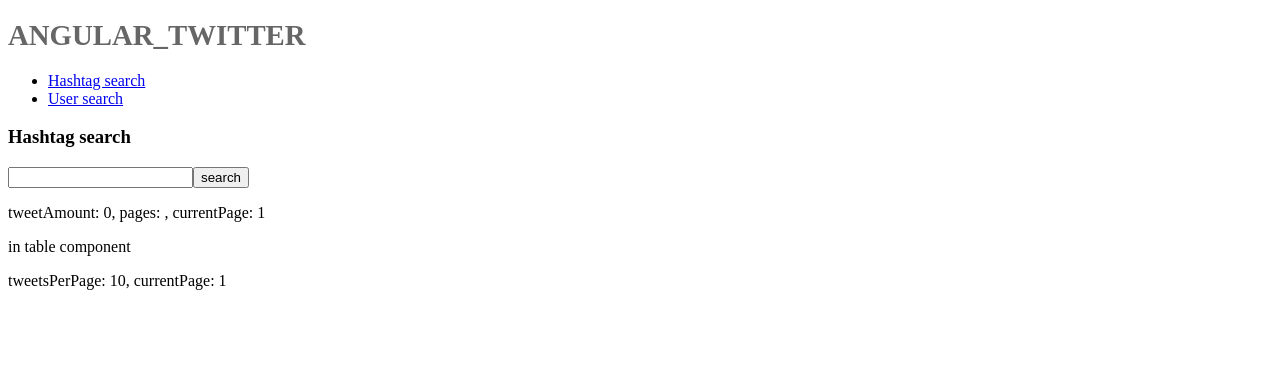
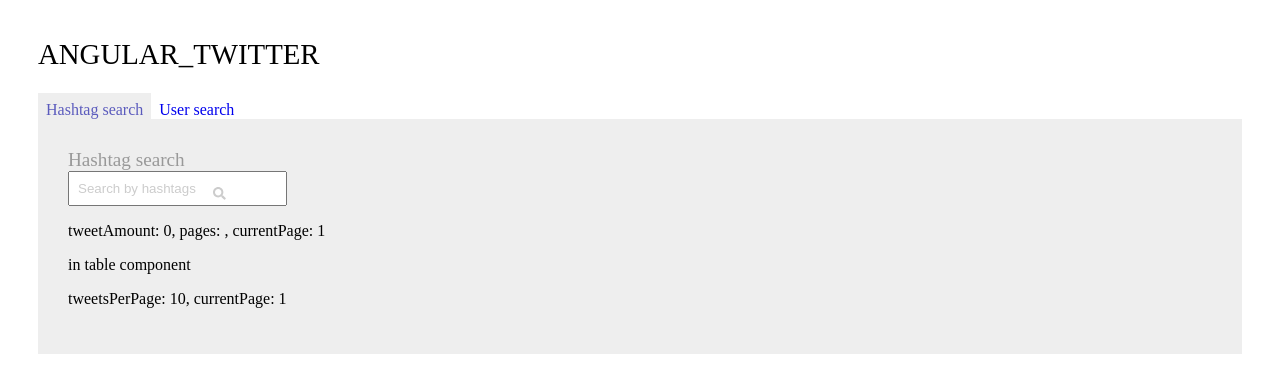
Before and after one commit to yavuzmetinkoc/ngTwitter, an Angular app: page /hashtag_search in a window 1280 px wide. Shown: the top 392 px of the page. Built offline with nearby package versions, Linux system fonts and the light colour scheme.

Commit message:
feat: navigator and search form styling

```diff
--- a/package.json
+++ b/package.json
@@ -20,6 +20,9 @@
     "@angular/platform-browser": "^6.1.0",
     "@angular/platform-browser-dynamic": "^6.1.0",
     "@angular/router": "^6.1.0",
+    "@fortawesome/angular-fontawesome": "^0.2.0",
+    "@fortawesome/fontawesome-svg-core": "^1.2.4",
+    "@fortawesome/free-solid-svg-icons": "^5.3.1",
     "core-js": "^2.5.4",
     "rxjs": "~6.2.0",
     "zone.js": "~0.8.26"
--- a/src/app/app.component.css
+++ b/src/app/app.component.css
@@ -1,13 +1,51 @@
-.font-large {
+html, body, div, span, applet, object, iframe,
+h1, h2, h3, h4, h5, h6, p, blockquote, pre,
+a, abbr, acronym, address, big, cite, code,
+del, dfn, em, img, ins, kbd, q, s, samp,
+small, strike, strong, sub, sup, tt, var,
+b, u, i, center,
+dl, dt, dd, ol, ul, li,
+fieldset, form, label, legend,
+table, caption, tbody, tfoot, thead, tr, th, td,
+article, aside, canvas, details, embed,
+figure, figcaption, footer, header, hgroup,
+menu, nav, output, ruby, section, summary,
+time, mark, audio, video {
+	margin: 0;
+	padding: 0;
+	border: 0;
+	font-size: 100%;
+	font: inherit;
+	vertical-align: baseline;
+}
+/* HTML5 display-role reset for older browsers */
+article, aside, details, figcaption, figure,
+footer, header, hgroup, menu, nav, section {
+	display: block;
+}
+body {
+	line-height: 1;
+}
+ol, ul {
+	list-style: none;
+}
+blockquote, q {
+	quotes: none;
+}
+blockquote:before, blockquote:after,
+q:before, q:after {
+	content: '';
+	content: none;
+}
+table {
+	border-collapse: collapse;
+	border-spacing: 0;
+}
+
+h1 {
   font-size: 1.8em;
 }
 
-.black {
-  color: #000;
+section {
+	padding: 30px;
 }
-.black-lighter {
-  color: #666;
-}
-.black-light {
-  color: #999;
-}
--- a/src/app/app.component.html
+++ b/src/app/app.component.html
@@ -1,5 +1,7 @@
-<h1 class="font-large black-lighter">
-  {{ title }}
-</h1>
-<app-navigator></app-navigator>
-<router-outlet></router-outlet>
+<section id="app">
+  <h1>
+    {{ title }}
+  </h1>
+  <app-navigator></app-navigator>
+  <router-outlet></router-outlet>
+</section>
--- a/src/app/app.module.ts
+++ b/src/app/app.module.ts
@@ -1,6 +1,7 @@
 import { BrowserModule } from '@angular/platform-browser';
 import { NgModule } from '@angular/core';
 import { HttpClientModule } from '@angular/common/http';
+import { FontAwesomeModule } from '@fortawesome/angular-fontawesome';
 
 import { AppRoutingModule } from './app-routing.module';
 import { AppComponent } from './app.component';
@@ -23,7 +24,8 @@
   imports: [
     BrowserModule,
     AppRoutingModule,
-    HttpClientModule
+    HttpClientModule,
+    FontAwesomeModule
   ],
   providers: [
     TweetService,
--- a/src/app/navigator/navigator.component.css
+++ b/src/app/navigator/navigator.component.css
@@ -0,0 +1,19 @@
+ul {
+  margin: 30px 0 0 0;
+  padding: 0;
+}
+
+li {
+  display: inline-block;
+  list-style: none;
+}
+
+a {
+  padding: 8px;
+  text-decoration: none;
+}
+
+.actived {
+  background: #eee;
+  color: rgb(91, 91, 189);
+}
--- a/src/app/navigator/navigator.component.html
+++ b/src/app/navigator/navigator.component.html
@@ -1,7 +1,7 @@
-<nav>
+<nav id="nav">
   <ul>
     <li *ngFor="let nav of navs">
-      <a [routerLink]="[nav.url]">{{ nav.title }}</a>
+      <a [routerLink]="[nav.url]" [ngClass]="{ 'actived': nav.isActived }">{{ nav.title }}</a>
     </li>
   </ul>
 </nav>
--- a/src/app/navigator/navigator.component.ts
+++ b/src/app/navigator/navigator.component.ts
@@ -1,4 +1,6 @@
-import { Component } from '@angular/core';
+import { Component, OnInit } from '@angular/core';
+import { Router, RoutesRecognized } from '@angular/router';
+
 import {
   HASH_TAG_SEARCH,
   USER_SEARCH,
@@ -12,14 +14,34 @@
   styleUrls: ['./navigator.component.css']
 })
 
-export class NavigatorComponent {
+export class NavigatorComponent implements OnInit {
+
+  constructor(private router: Router) { }
   navs = [
     {
       url: HASH_TAG_SEARCH_URL,
-      title: HASH_TAG_SEARCH
+      title: HASH_TAG_SEARCH,
+      isActived: false
     }, {
       url: USER_SEARCH_URL,
-      title: USER_SEARCH
+      title: USER_SEARCH,
+      isActived: false
     }
   ];
+
+  ngOnInit() {
+    this.router.events.subscribe((data) => {
+      if (data instanceof RoutesRecognized) {
+        const { navs } = this;
+        this.navs = navs.map(nav => {
+          if (`/${nav.url}` === data.urlAfterRedirects) {
+            nav.isActived = true;
+          } else {
+            nav.isActived = false;
+          }
+          return nav;
+        });
+      }
+    });
+  }
 }
--- a/src/app/searchForm/searchForm.component.css
+++ b/src/app/searchForm/searchForm.component.css
@@ -0,0 +1,40 @@
+section {
+  padding: 30px;
+  background: #eee;
+}
+label {
+  display: block;
+  padding: 0;
+  margin: 0;
+  font-size: 1.2em;
+  color: #999;
+  font-weight: 300;
+}
+
+.form_wrapper {
+  position: relative;
+
+}
+
+button {
+  position: absolute;
+  z-index: 2;
+  top: 28px;
+  font-size: 0.8em;
+  font-weight: 200;
+  padding: 9px 9px;
+  left: 136px;
+  border-radius: 0;
+  background: transparent;
+  border: 0;
+  color: #ccc;
+}
+
+input {
+  padding: 8px 30px 8px 8px;
+}
+
+::placeholder {
+  color: #ccc;
+  font-weight: 200;
+}
--- a/src/app/searchForm/searchForm.component.html
+++ b/src/app/searchForm/searchForm.component.html
@@ -1,5 +1,11 @@
-<h3>{{ formTitle }}</h3>
-<input (keyup)="onKey($event)">
-<button (click)="fetchTweets()">search</button>
-<app-paginator></app-paginator>
-<app-table></app-table>
+<section>
+  <div class="form_wrapper">
+    <label for="search_input">{{ formTitle }}</label>
+    <input (keyup)="onKey($event)" placeholder="Search by hashtags" id="search_input">
+    <button (click)="fetchTweets()">
+      <fa-icon [icon]="faSearch"></fa-icon>
+    </button>
+  </div>
+  <app-paginator></app-paginator>
+  <app-table></app-table>
+</section>
--- a/src/app/searchForm/searchForm.component.ts
+++ b/src/app/searchForm/searchForm.component.ts
@@ -1,5 +1,6 @@
 import { Component, OnInit } from '@angular/core';
 import { ActivatedRoute } from '@angular/router';
+import { faSearch } from '@fortawesome/free-solid-svg-icons';
 
 import { TweetInterface } from '../interfaces/tweet.interface';
 import { HASH_TAGS } from '../constants/index';
@@ -15,6 +16,7 @@
   formTitle: string;
   apiType = HASH_TAGS;
   keyword = '';
+  faSearch = faSearch;
 
   constructor(
     private route: ActivatedRoute,
```
Also changed, not shown: 1 other file (tests, documents, lock files or other folders).
